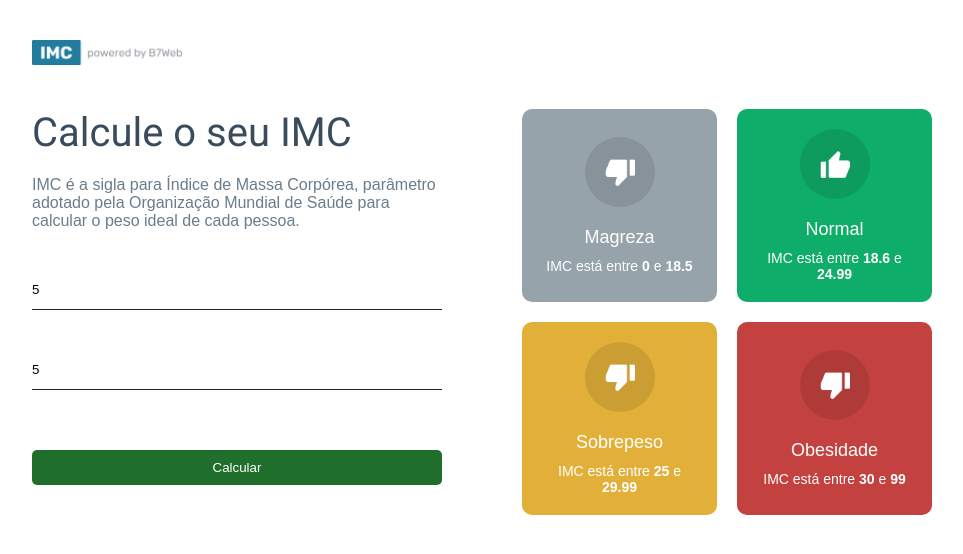
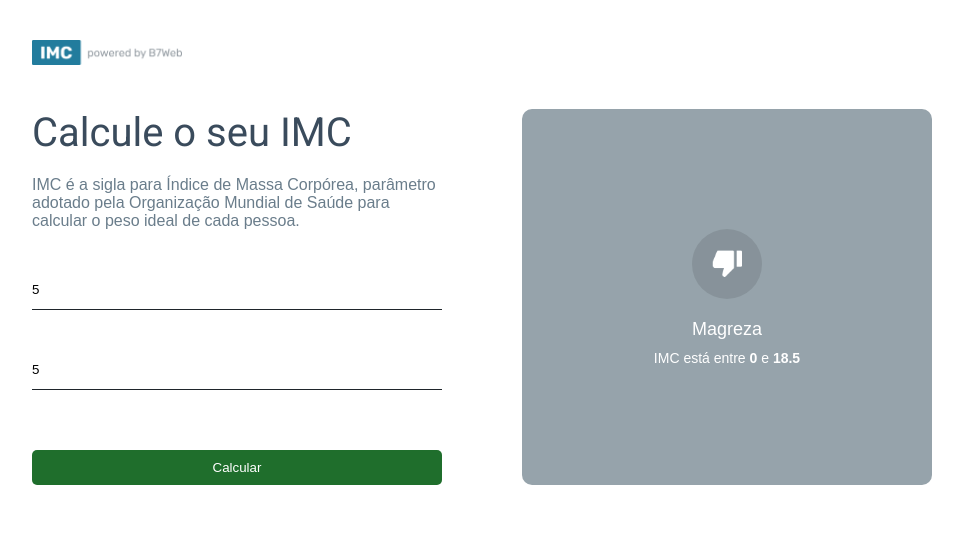
Before and after one commit to danismartins19/calc-imc-react-ts, a React (Vite) app: page / in a window 1280 px wide. Both pictures are taken after typing "5", "5" into the empty fields and a click on the button "Calcular". Shown: the top 554 px of the page, without its empty margins (158-1121 px from the left). Built offline with nearby package versions, Linux system fonts and the light colour scheme.

Commit message:
exibicao de imc calculado

```diff
--- a/src/App.module.css
+++ b/src/App.module.css
@@ -84,3 +84,8 @@
     grid-template-columns: repeat(2, 1fr);
     gap: 20px;
 }
+
+.container .rightSide .rightBig{
+    flex: 1;
+    display: flex;
+}
--- a/src/App.tsx
+++ b/src/App.tsx
@@ -2,15 +2,16 @@
 import styles from './App.module.css';
 import poweredImage from './assets/powered.png';
 import { GridItem } from './components/GridItem';
-import { levels, calculateImc } from './helpers/imc';
+import { levels, calculateImc, Level } from './helpers/imc';
 
 const App = () => {
   const [heightField, setHeightField] = useState<number>(0);
   const [weightField, setWeightField] = useState<number>(0);
+  const [showItem   , setShowItem]    = useState<Level | null>(null);
 
   const handleCalcular = () =>{
     if(heightField && weightField){
-
+      setShowItem(calculateImc(heightField, weightField));
     }
     else
     {
@@ -52,11 +53,20 @@
 
         </div>
         <div className={styles.rightSide}>
-          <div className={styles.grid}>
-            {levels.map((item,key) =>(
-              <GridItem key={key} item={item}></GridItem>
-            ))}
-          </div>
+          {!showItem &&
+            <div className={styles.grid}>
+              {levels.map((item,key) =>(
+                <GridItem key={key} item={item}></GridItem>
+              ))}
+            </div>
+          }
+
+          {showItem &&
+            <div className={styles.rightBig}>
+              <div className={styles.rightArrow}></div>
+              <GridItem item={showItem}></GridItem>
+            </div>
+          }
         </div>
       </div>
 
--- a/src/helpers/imc.ts
+++ b/src/helpers/imc.ts
@@ -14,7 +14,7 @@
 ];
 
 export const calculateImc = (height: number, weight: number) =>{
-    let imc : number = weight / (height * height);
+    let imc : number = (weight / (height * height));
 
     for (let i in levels){
         if(imc >= levels[i].imc[0] && imc <= levels[i].imc[1]){
```
